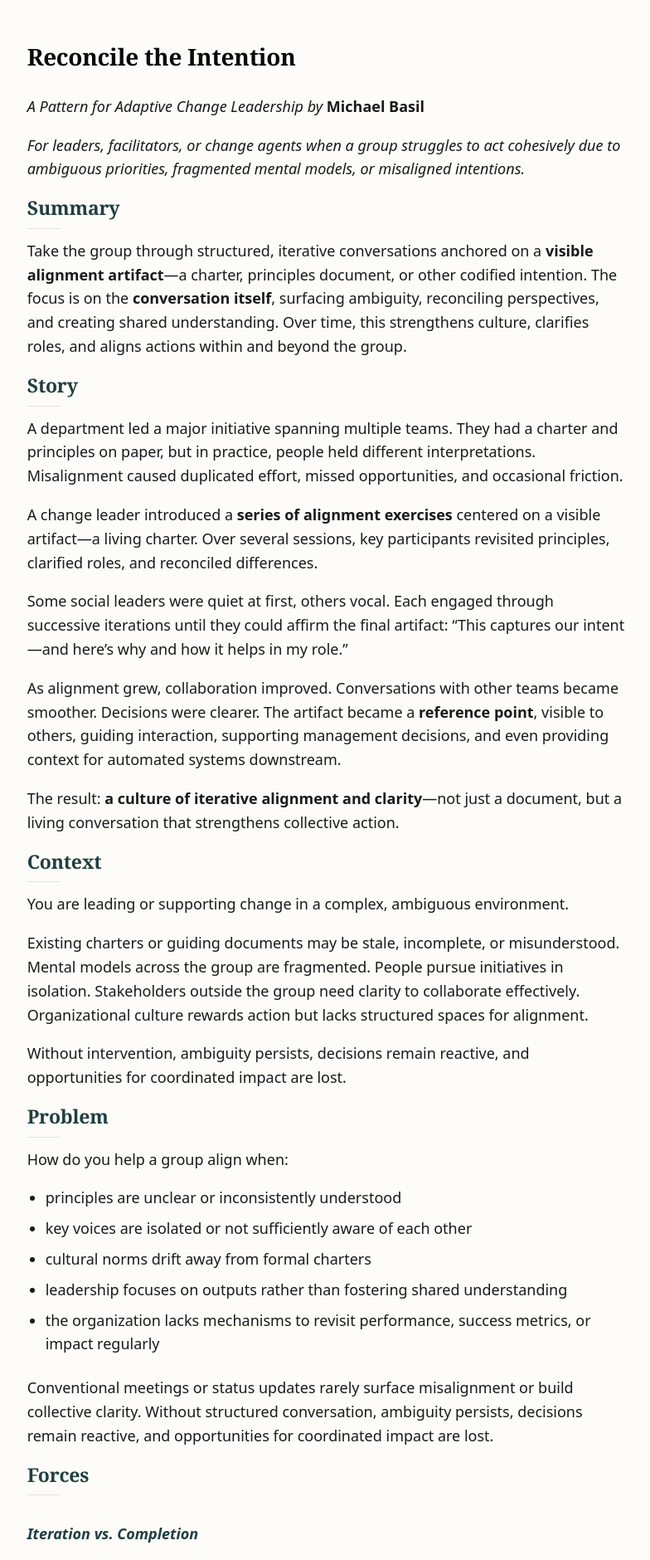
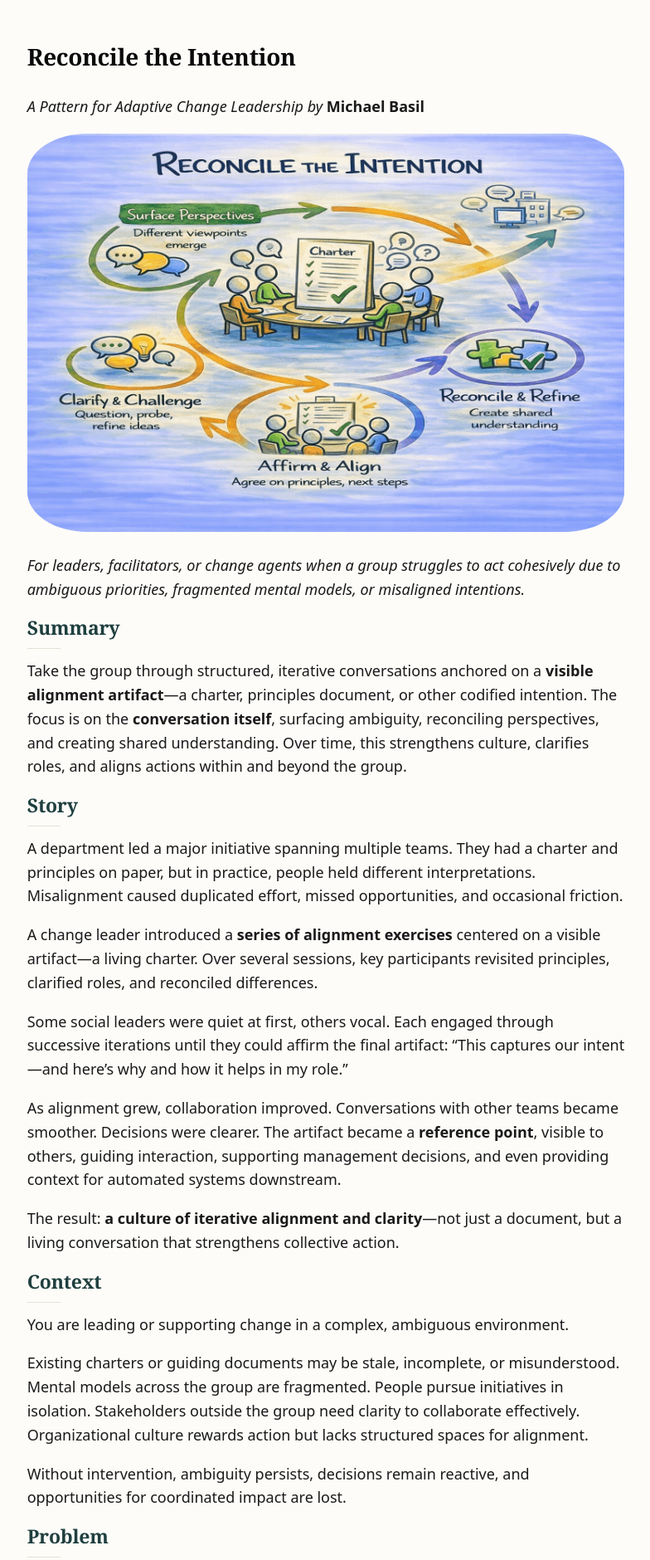
Before and after one commit to basil-family-lab/circle, a Jekyll site: the page built from reconcile.md, in a window 1280 px wide. Shown: the top 1880 px of the page at 83% size, without its empty margins (247-1031 px from the left). Built offline with Jekyll 4.4.1, drawn with Linux system fonts in a browser that asks for light colours.

Commit message:
feat: add reconcile the intention image

```diff
--- a/reconcile.md
+++ b/reconcile.md
@@ -9,6 +9,8 @@ css_id: reconcile
 # Reconcile the Intention
 
 *A Pattern for Adaptive Change Leadership by* **Michael Basil**
+
+![Reconcile the Intention](/images/reconcile.png)
 
 *For leaders, facilitators, or change agents when a group struggles to act cohesively due to ambiguous priorities, fragmented mental models, or misaligned intentions.*
 
```
Also changed, not shown: images/reconcile.png (added), 1 other file.
